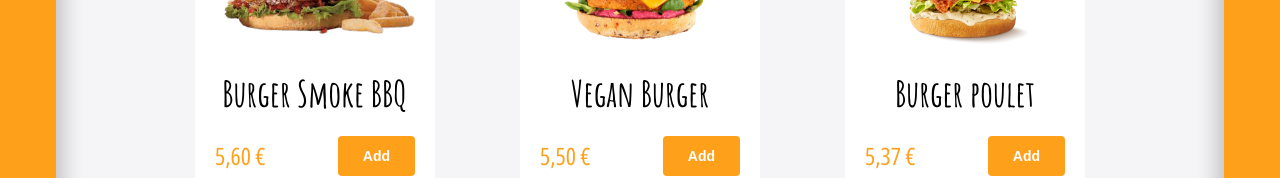
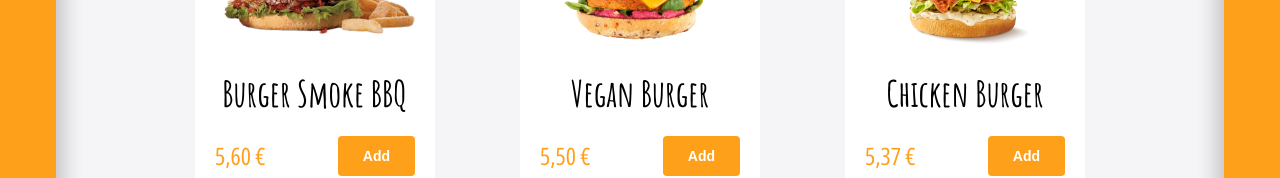
Before and after one commit to ddZ6ii/crazee-burger, a React (Vite) app: page /order in a window 1280 px wide. Shown: the part 283-461 px from the top of the page. Built offline with nearby package versions, Linux system fonts and the light colour scheme.

Commit message:
📝 F05: DATA > fakeMenus > Update menu items description

```diff
--- a/src/data/fakeMenus.js
+++ b/src/data/fakeMenus.js
@@ -41,7 +41,7 @@ export const fakeMenu2 = [
   {
     id: 3,
     imageSource: './src/assets/images/menus/burger3.png',
-    title: 'Burger poulet',
+    title: 'Chicken Burger',
     price: 5.367,
     quantity: 0,
     isAvailable: true,
@@ -77,7 +77,7 @@ export const fakeMenu2 = [
   {
     id: 7,
     imageSource: './src/assets/images/menus/frites1.png',
-    title: 'Frites Paprika',
+    title: 'Paprika Fries',
     price: 2.567,
     quantity: 0,
     isAvailable: true,
@@ -95,7 +95,7 @@ export const fakeMenu2 = [
   {
     id: 9,
     imageSource: './src/assets/images/menus/wedges1.png',
-    title: 'Crispy Potatoes',
+    title: 'Crispy Wedges',
     price: 3.7,
     quantity: 0,
     isAvailable: true,
@@ -104,7 +104,7 @@ export const fakeMenu2 = [
   {
     id: 10,
     imageSource: './src/assets/images/menus/ice-cream.png',
-    title: 'Glaces artisanales',
+    title: 'Ice Cream Cones',
     price: 4.678,
     quantity: 0,
     isAvailable: true,
```
